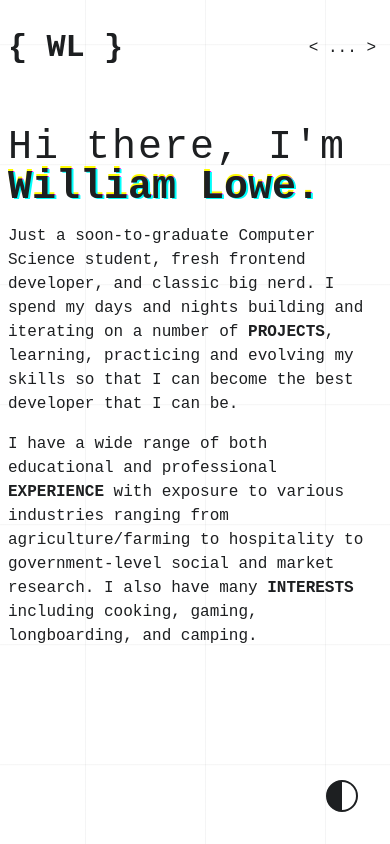
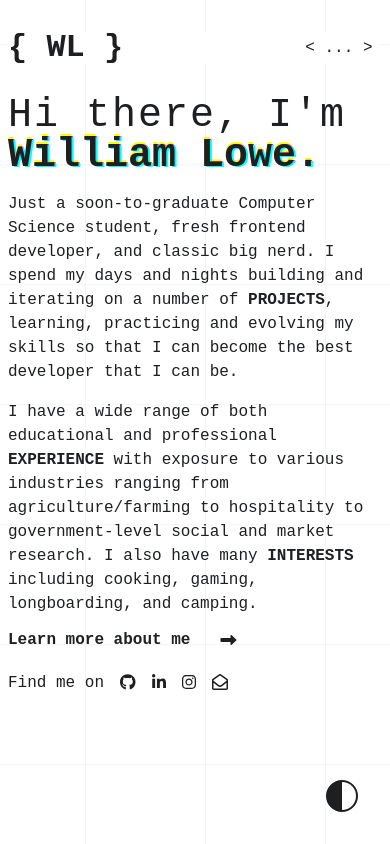
Before and after one commit to williamalowe/WilliamALowe, a React (Vite) app: page / in a window 390 px wide. Built offline with nearby package versions, Linux system fonts and the light colour scheme; a web font is replaced by a local one.

Commit message:
styles: position navbar to fixed

```diff
--- a/src/components/NavButton/NavButton.module.css
+++ b/src/components/NavButton/NavButton.module.css
@@ -26,3 +26,9 @@
 .arrow {
   margin-bottom: 0.5rem;
 }
+
+@media screen and (max-width: 768px) {
+  .navbutton {
+    margin: 1rem 0;
+  }
+}
--- a/src/components/Navbar/Navbar.css
+++ b/src/components/Navbar/Navbar.css
@@ -2,8 +2,12 @@ a {
   text-decoration: none;
 }
 #nav {
+  position: fixed;
+  width: 1176px;
   display: flex;
   align-items: center;
+  background: var(--bg-primary);
+  z-index: 100;
 }
 #logo {
   font-size: 3rem;
@@ -59,6 +63,9 @@ a {
 }
 
 @media screen and (max-width: 768px) {
+  #nav {
+    width: 95%;
+  }
   #logo {
     font-size: 2rem;
   }
--- a/src/views/App/App.module.css
+++ b/src/views/App/App.module.css
@@ -4,13 +4,15 @@
   display: flex;
   justify-content: center;
   transition: all 0.5s ease-in-out;
+  overflow: hidden;
 }
 .bg_wrapper {
+  flex: 1;
   position: absolute;
   top: 0;
   left: 0;
-  width: 100vw;
-  height: 100vh;
+  width: 100%;
+  height: 100%;
   overflow: hidden;
 }
 .content {
@@ -33,6 +35,7 @@
   }
   .output {
     width: 100%;
+    height: 100%;
   }
   .page_view {
     margin-top: 4rem;
--- a/src/views/Welcome/Welcome.jsx
+++ b/src/views/Welcome/Welcome.jsx
@@ -9,11 +9,11 @@ const Welcome = () => {
     <div className={styles.welcome}>
       <Header bodyText="Hi there, I'm" highlightText="William Lowe." />
       <WelcomeBanner />
-      {/* <NavButton
+      <NavButton
         link={'./about'}
         text={'Learn more about me'}
-      /> */}
-      {/* <Socials /> */}
+      />
+      <Socials />
     </div>
   );
 };
--- a/src/views/Welcome/Welcome.module.css
+++ b/src/views/Welcome/Welcome.module.css
@@ -1,5 +1,6 @@
 .welcome {
   width: 1024px;
+  height: 100%;
 }
 
 @media screen and (max-width: 768px) {
```
